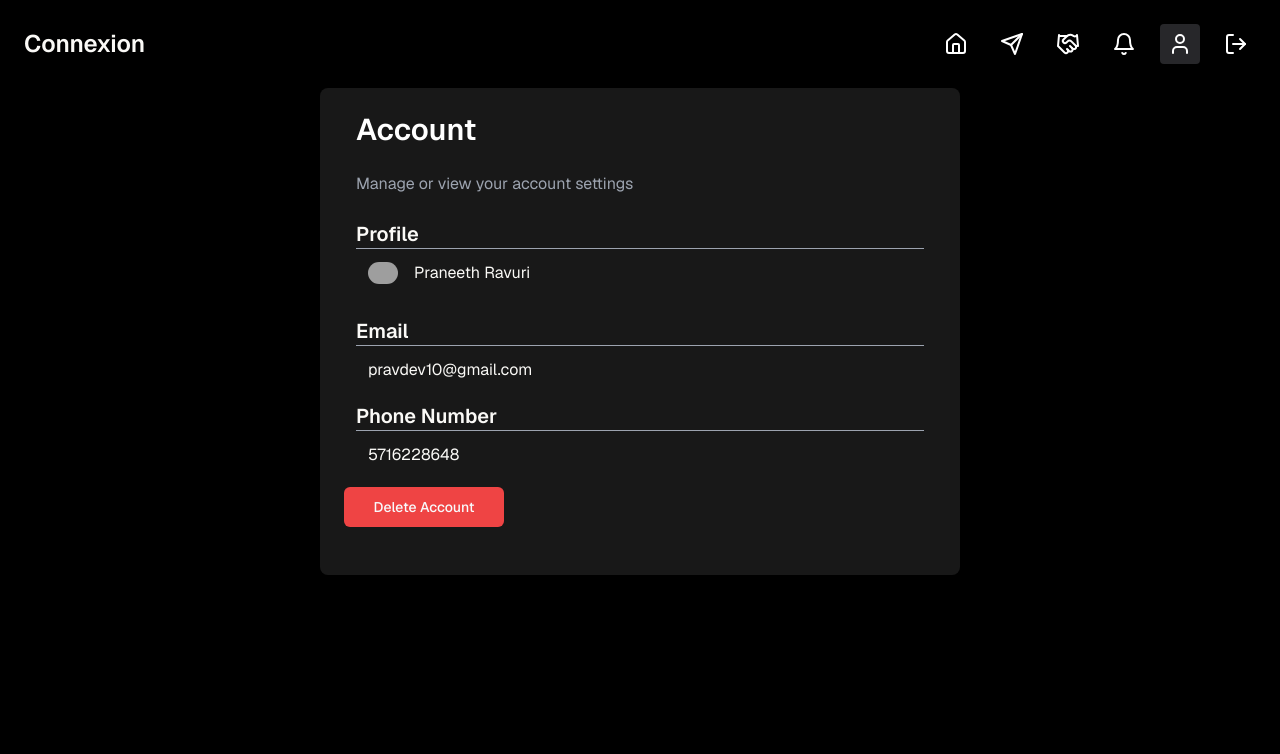
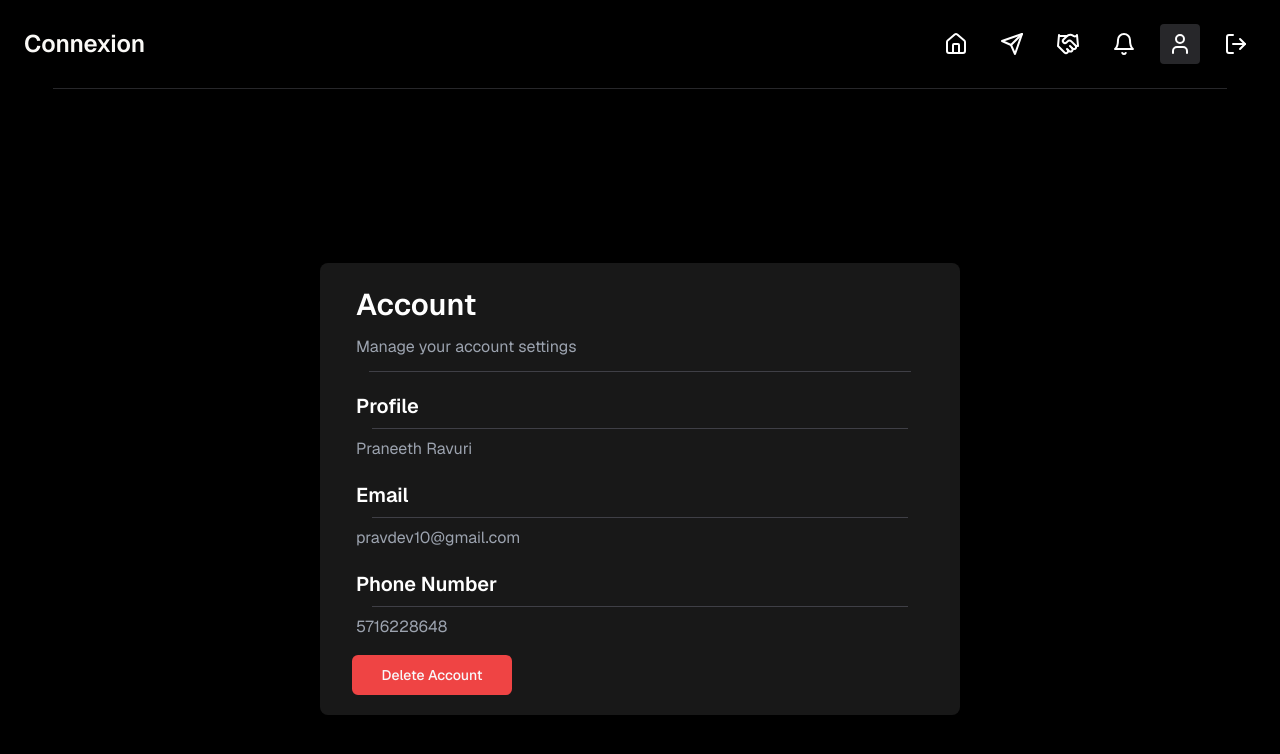
Before and after one commit to praneethravuri/connexion, a Next.js app: page /profile in a window 1280 px wide. Shown: the top 754 px of the page. Built offline with nearby package versions, Linux system fonts and the light colour scheme; grey boxes are pictures that could not be loaded.

Commit message:
Profile section

```diff
--- a/app/(root)/profile/page.tsx
+++ b/app/(root)/profile/page.tsx
@@ -1,49 +1,42 @@
 import React from 'react';
-import Image from 'next/image';
+import { Button } from '@/components/ui/button';
 import Bottombar from '@/components/shared/Bottombar';
-import { Button } from '@/components/ui/button';
+import { Switch } from "@/components/ui/switch"
 
-interface DetailSectionProps {
-  title: string;
-  content: string;
-  isProfile?: boolean;
-}
 
-const DetailSection: React.FC<DetailSectionProps> = ({ title, content, isProfile = false }) => (
-  <div className={`${title.toLowerCase()} m-3`}>
-    <h1 className='text-xl font-semibold'>{title}</h1>
-    <hr className="border-t border-gray-400" />
-    <div className={`m-3 ${isProfile ? 'flex items-center' : ''}`}>
-      {isProfile ? (
-        <>
-          <Image src={`https://ui-avatars.com/api/?name=${content}`} width={30} height={30} alt='avatar' className='rounded-full mr-4' />
-          <p>{content}</p>
-        </>
-      ) : <p>{content}</p>}
-    </div>
-  </div>
-);
-
-const Profile: React.FC = () => {
-  const details = {
+const Profile = () => {
+  const userDetails = {
     name: "Praneeth Ravuri",
     email: "pravdev10@gmail.com",
-    phoneNumber: "5716228648"
+    phoneNumber: "5716228648",
   };
 
+  const ProfileSection = ({ title, content }: { title: string, content: string }) => (
+    <div className='mt-5 m-1'>
+      <h1 className="text-white m-2 text-xl font-semibold">{title}</h1>
+      <hr className="border-t border-zinc-700 mx-auto w-11/12" />
+      <p className='m-2 text-gray-400'>{content}</p>
+    </div>
+  );
+
   return (
-    <div className='flex flex-col mx-auto w-6/12 rounded-lg bg-blackBackground px-6 py-3 h-5/6'>
-      <h1 className="text-white m-3 text-3xl font-semibold">Account</h1>
-      <p className='m-3 text-gray-400'>Manage or view your account settings</p>
-      <div className='flex flex-col space-y-2 mb-9'>
-        <DetailSection title="Profile" content={details.name} isProfile />
-        <DetailSection title="Email" content={details.email} />
-        <DetailSection title="Phone Number" content={details.phoneNumber} />
-        <Button variant="destructive">Delete Account</Button>
+    <>
+      <div className="flex items-center justify-center h-screen">
+        <div className="flex flex-col mx-auto w-6/12 md:w-6/12 lg:max-w-4xl rounded-lg bg-blackBackground px-6 py-3 m-3">
+          <div className='text-left w-full'>
+            <h1 className="text-white m-3 text-3xl font-semibold">Account</h1>
+            <p className='m-3 text-gray-400'>Manage your account settings</p>
+            <hr className="border-t border-zinc-700 mx-auto w-11/12" />
+            <ProfileSection title="Profile" content={userDetails.name} />
+            <ProfileSection title="Email" content={userDetails.email} />
+            <ProfileSection title="Phone Number" content={userDetails.phoneNumber} />
+            <Button className='mt-5 m-2' variant="destructive">Delete Account</Button>
+          </div>
+        </div>
       </div>
       <Bottombar />
-    </div>
-  );
+    </>
+  )
 }
 
 export default Profile;
--- a/components/shared/Bottombar.tsx
+++ b/components/shared/Bottombar.tsx
@@ -16,7 +16,7 @@ const Bottombar = () => {
   ];
 
   return (
-    <div className='fixed bottom-0 z-30 flex w-full items-center justify-center bg-black px-6 py-3 text-center sm:hidden'>
+    <div className='fixed bottom-0 z-30 flex w-full items-center justify-center bg-black px-6 py-3 text-center sm:hidden border-t border-zinc-800'>
       <div className='flex space-x-14'>
         {navItems.map(({ href, icon: Icon, label }) => {
           const isActive = pathname === href;
--- a/components/shared/NavBar.tsx
+++ b/components/shared/NavBar.tsx
@@ -18,6 +18,7 @@ const NavBar = () => {
     const pathname = usePathname();
 
     return (
+        <>
         <div className='top-0 z-30 flex w-full items-center justify-between bg-black px-6 py-6'>
             <Logo />
             <div className='flex space-x-4'>
@@ -37,6 +38,8 @@ const NavBar = () => {
                 })}
             </div>
         </div>
+        <hr className="border-t border-zinc-800 mx-auto w-11/12" />
+        </>
     );
 }
 
--- /dev/null
+++ b/components/ui/switch.tsx
@@ -0,0 +1,29 @@
+"use client"
+
+import * as React from "react"
+import * as SwitchPrimitives from "@radix-ui/react-switch"
+
+import { cn } from "@/lib/utils"
+
+const Switch = React.forwardRef<
+  React.ElementRef<typeof SwitchPrimitives.Root>,
+  React.ComponentPropsWithoutRef<typeof SwitchPrimitives.Root>
+>(({ className, ...props }, ref) => (
+  <SwitchPrimitives.Root
+    className={cn(
+      "peer inline-flex h-6 w-11 shrink-0 cursor-pointer items-center rounded-full border-2 border-transparent transition-colors focus-visible:outline-none focus-visible:ring-2 focus-visible:ring-ring focus-visible:ring-offset-2 focus-visible:ring-offset-background disabled:cursor-not-allowed disabled:opacity-50 data-[state=checked]:bg-primary data-[state=unchecked]:bg-input",
+      className
+    )}
+    {...props}
+    ref={ref}
+  >
+    <SwitchPrimitives.Thumb
+      className={cn(
+        "pointer-events-none block h-5 w-5 rounded-full bg-background shadow-lg ring-0 transition-transform data-[state=checked]:translate-x-5 data-[state=unchecked]:translate-x-0"
+      )}
+    />
+  </SwitchPrimitives.Root>
+))
+Switch.displayName = SwitchPrimitives.Root.displayName
+
+export { Switch }
--- a/package.json
+++ b/package.json
@@ -12,6 +12,7 @@
     "@radix-ui/react-alert-dialog": "^1.0.5",
     "@radix-ui/react-select": "^2.0.0",
     "@radix-ui/react-slot": "^1.0.2",
+    "@radix-ui/react-switch": "^1.0.3",
     "class-variance-authority": "^0.7.0",
     "clsx": "^2.1.0",
     "geist": "^1.2.2",
```
Also changed, not shown: 1 other file (tests, documents, lock files or other folders).
